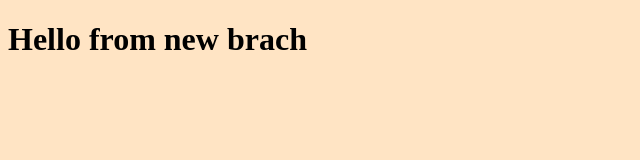
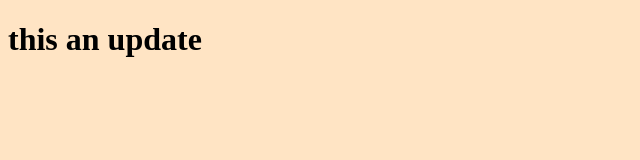
Before and after one commit to abdullabasim/myProject, a plain HTML site: page index.html in a window 1280 px wide. Shown: the whole page, without its empty margins (0-640 px from the left). Drawn offline with Linux system fonts and the light colour scheme.

Commit message:
update abd repo

```diff
--- a/index.html
+++ b/index.html
@@ -7,7 +7,7 @@
     <link rel="stylesheet" href="style.css" />
 </head>
 <body>
-    <h1>Hello from new brach</h1>
+    <h1>this an update</h1>
 
     <script src="app.js"></script>
 </body>
```
